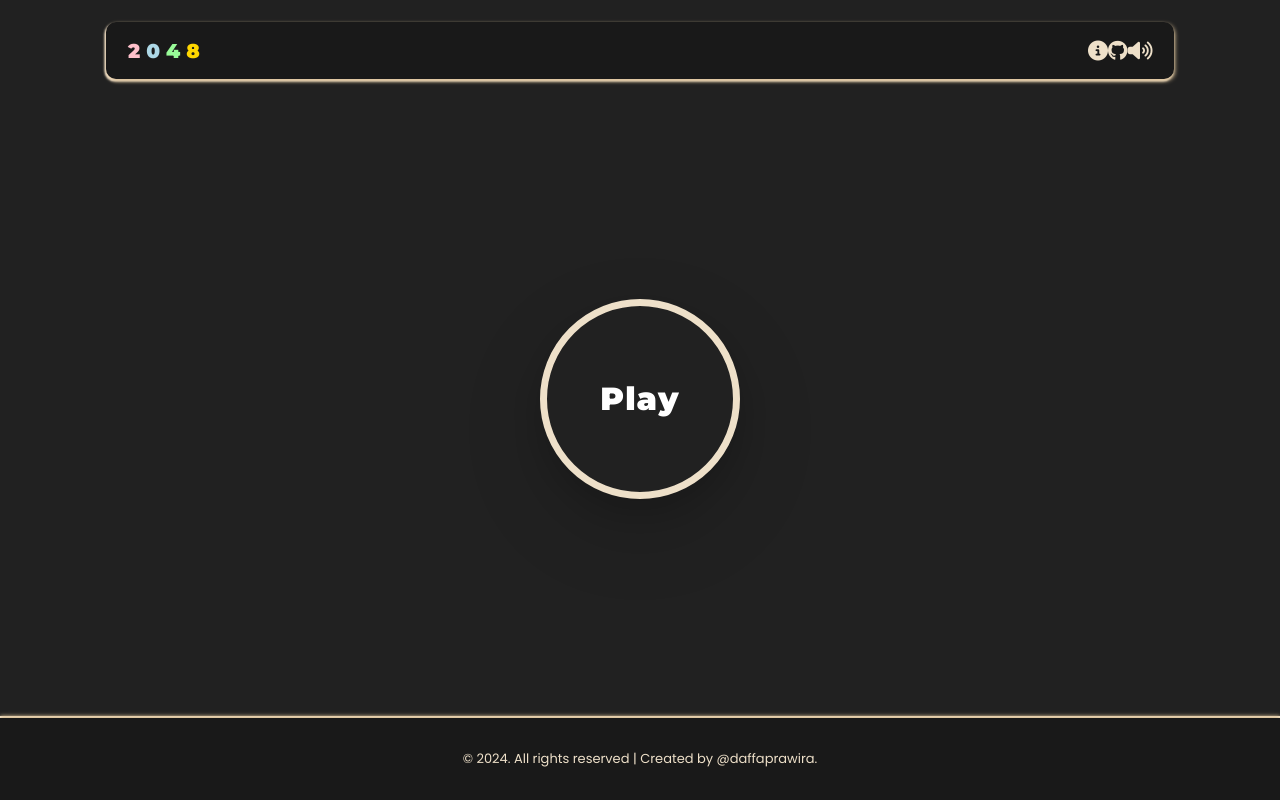
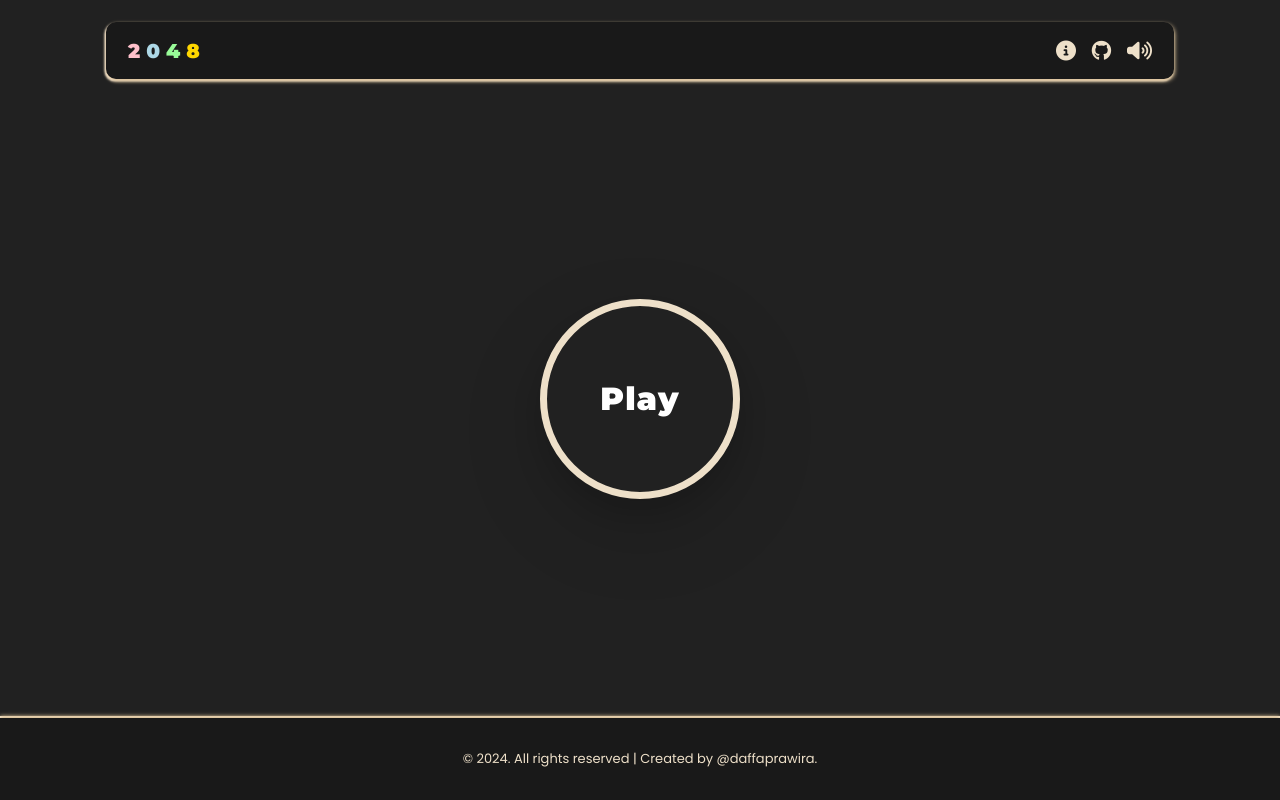
Before and after one commit to daffaprawira10/game-2048, a plain HTML site: page index.html in a window 1280 px wide. Drawn offline with Linux system fonts and the light colour scheme.

Commit message:
Update template.css

```diff
--- a/assets/css/template.css
+++ b/assets/css/template.css
@@ -27,7 +27,7 @@ nav {
   display: flex;
   justify-content: space-between;
   align-items: center;
-  width: 64px;
+  width: 96px;
 }
 
 .sound-toggle {
```
